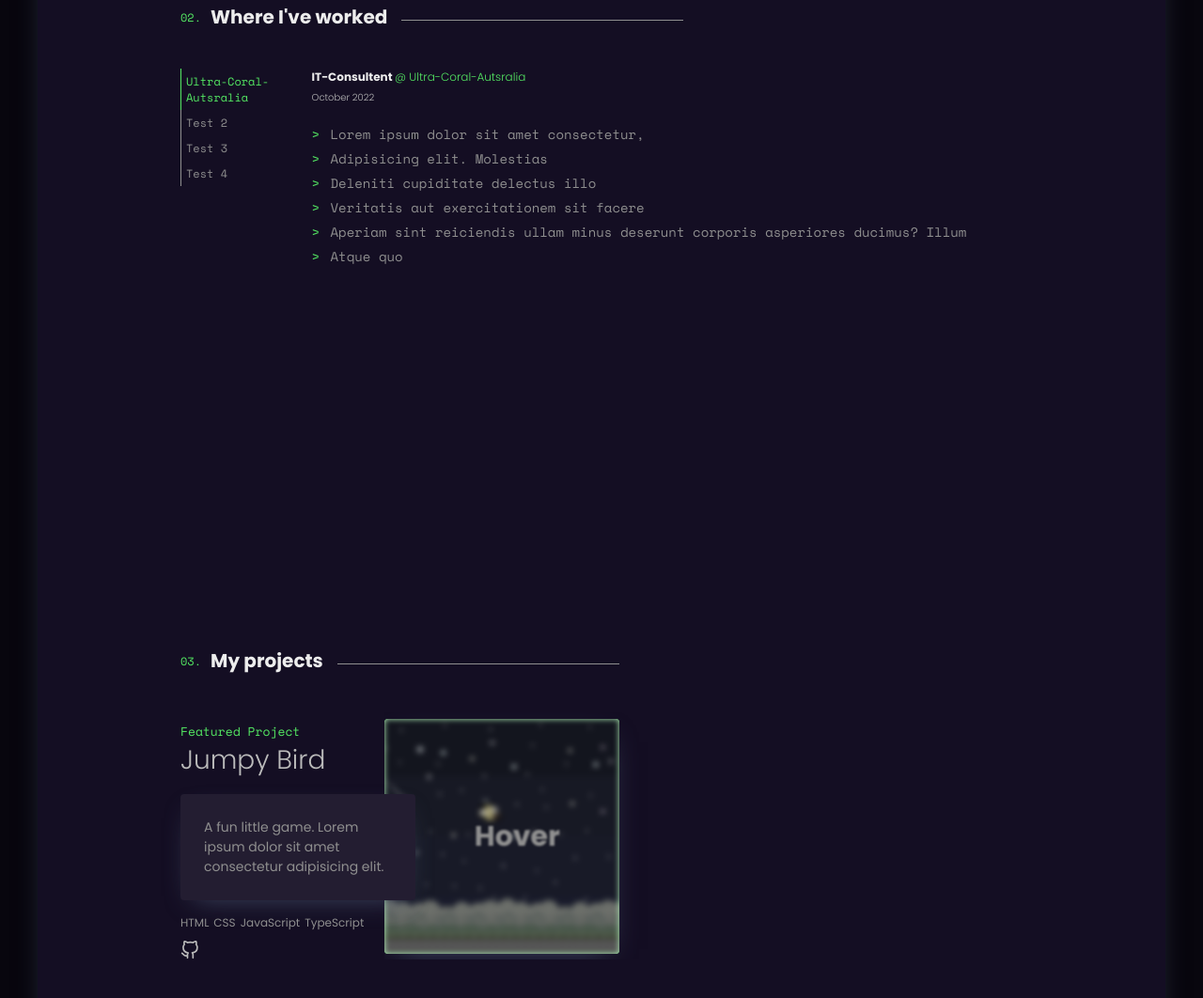
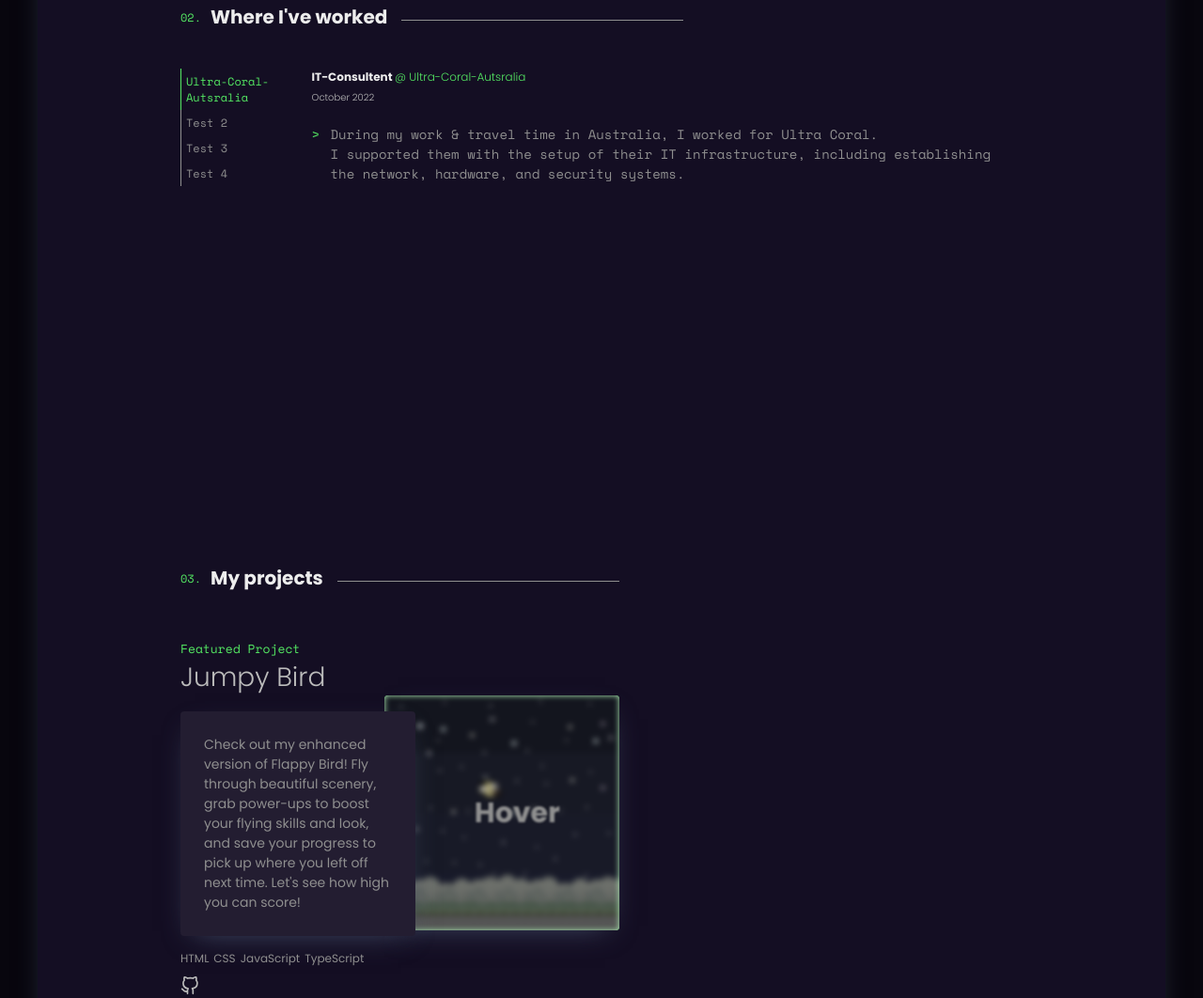
Before and after one commit to jellyfish-bit/jellyfish-bit.github.io, a plain HTML site: page index.html in a window 1280 px wide. Shown: the part 1959-3021 px from the top of the page at 94% size. Drawn offline with nearby package versions, Linux system fonts and the light colour scheme.

Commit message:
more texts

```diff
--- a/index.html
+++ b/index.html
@@ -123,13 +123,10 @@
                   Ultra-Coral-Autsralia</a></h4>
               <p class="ex-work-date">October 2022</p>
               <ul class="ex-work-item-list">
-                <li>Lorem ipsum dolor sit amet consectetur,</li>
-                <li>Adipisicing elit. Molestias </li>
-                <li>Deleniti cupiditate delectus illo</li>
-                <li>Veritatis aut exercitationem sit facere</li>
-                <li>Aperiam sint reiciendis ullam minus deserunt
-                  corporis asperiores ducimus? Illum</li>
-                <li>Atque quo</li>
+                <li>
+                <p>During my work & travel time in Australia, I worked for Ultra Coral.</p>
+                <p>I supported them with the setup of their IT infrastructure, including establishing the network, hardware, and security systems.</p>
+                </li>
               </ul>
             </div>
             <div class="ex-work-item" id="ex-work-item-2" style="color: red; display: none;">
@@ -165,7 +162,7 @@
               </h3>
               <div class="pr-description">
                 <p>
-                  A fun little game. Lorem ipsum dolor sit amet consectetur adipisicing elit.
+                  Check out my enhanced version of Flappy Bird! Fly through beautiful scenery, grab power-ups to boost your flying skills and look, and save your progress to pick up where you left off next time. Let's see how high you can score!
                 </p>
               </div>
               <ul class="pr-tech-list">
@@ -417,9 +414,8 @@
       <div class="contact">
         <h3 class="contact-heading">Contact </h3>
         <h1 class="contact-subheading">Get In Touch</h1>
-        <p>Lorem ipsum dolor sit amet consectetur, adipisicing elit. Dicta id nostrum et officiis nisi neque similique,
-          consequatur, saepe fugiat non ducimus facere corporis tempore dolores ipsam accusamus deleniti cum obcaecati!
-        </p>
+        <p>
+          You can reach me by email using the button provided below.</p>
         <div class="contact-email">
           <a class="contact-email-link" href="mailto:simon_kutscher@web.de">Say Hi</a>
         </div>
```
